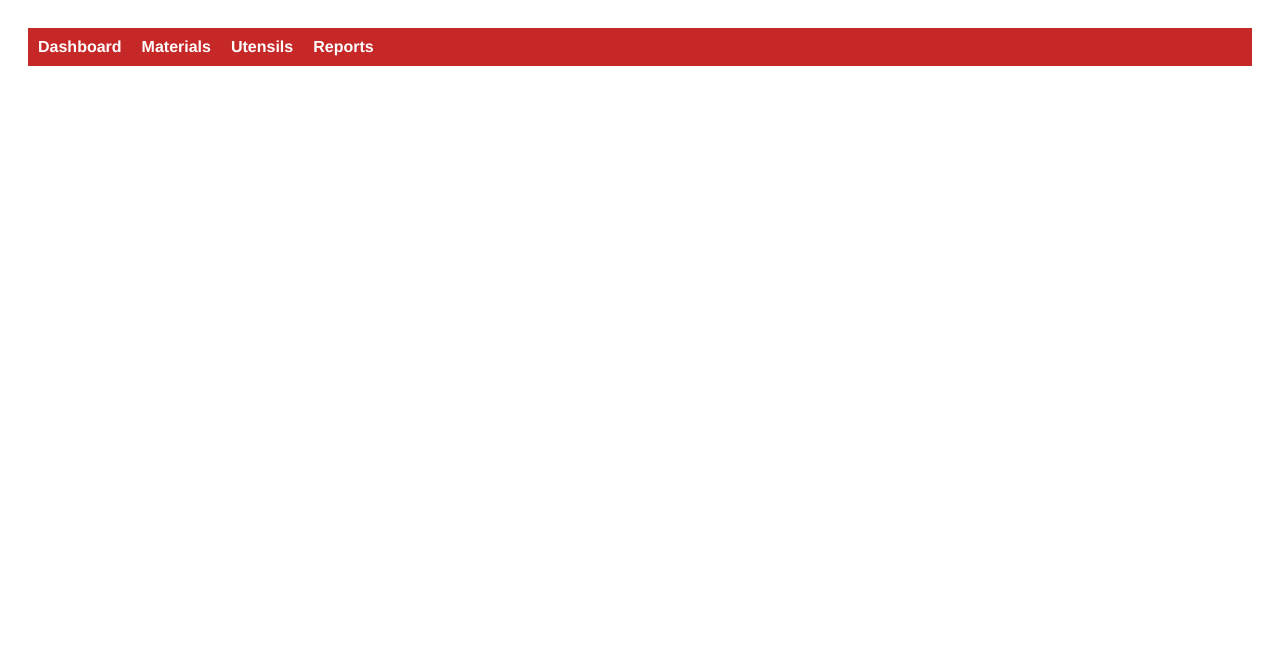
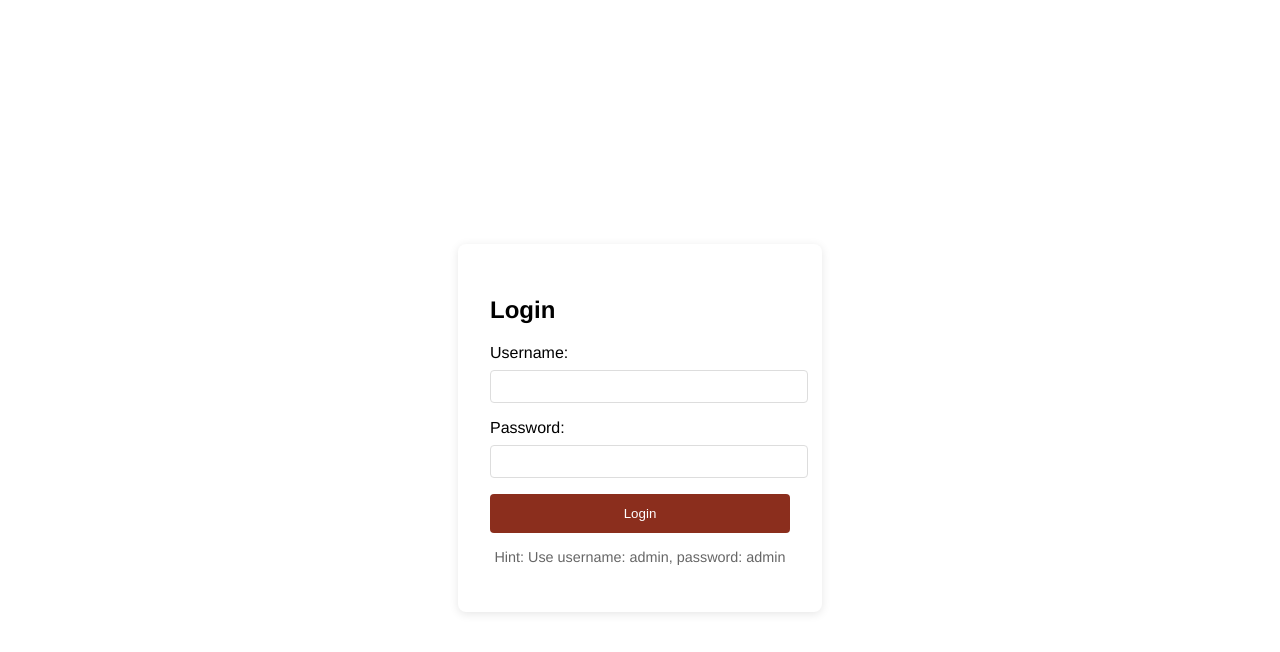
Before and after one commit to CIS-4375-Team-10/CIS4375-Team10-Reyhans-Grill, a Vue app in the folder frontend/: page /login in a window 1280 px wide. Shown: the top 652 px of the page. Built offline with nearby package versions, Linux system fonts and the light colour scheme.

Commit message:
Reyhan’s Grill inventory login pg

```diff
--- a/frontend/src/App.vue
+++ b/frontend/src/App.vue
@@ -1,11 +1,41 @@
 <script setup>
+import { ref, onMounted, onUnmounted } from 'vue'
 import Navbar from './components/Navbar.vue'
+
+const isAuthenticated = ref(localStorage.getItem('isAuthenticated') === 'true')
+
+// Function to update auth state
+const updateAuthState = () => {
+  isAuthenticated.value = localStorage.getItem('isAuthenticated') === 'true'
+}
+
+// Listen for storage changes (from other tabs/windows)
+const handleStorageChange = (event) => {
+  if (event.key === 'isAuthenticated') {
+    updateAuthState()
+  }
+}
+
+// Listen for custom event from login component
+const handleAuthChange = () => {
+  updateAuthState()
+}
+
+onMounted(() => {
+  window.addEventListener('storage', handleStorageChange)
+  window.addEventListener('authChange', handleAuthChange)
+})
+
+onUnmounted(() => {
+  window.removeEventListener('storage', handleStorageChange)
+  window.removeEventListener('authChange', handleAuthChange)
+})
 </script>
 
 <template>
   <div id="app">
-    <Navbar />        <!-- Navigation menu -->
-    <router-view />   <!-- Page content will appear here -->
+    <Navbar v-if="isAuthenticated" />  <!-- Only show when authenticated -->
+    <router-view />
   </div>
 </template>
 
--- a/frontend/src/components/Navbar.vue
+++ b/frontend/src/components/Navbar.vue
@@ -1,22 +1,50 @@
 <template>
   <nav>
+    <div class="brand">Reyhan’s Grill Inventory</div>
     <ul>
-      <li><router-link to="/">Dashboard</router-link></li>
-      <li><router-link to="/materials">Materials</router-link></li>
-      <li><router-link to="/utensils">Utensils</router-link></li>
-      <li><router-link to="/reports">Reports</router-link></li>
+      <li v-if="isAuthenticated"><router-link to="/dashboard">Dashboard</router-link></li>
+      <li v-if="isAuthenticated"><router-link to="/materials">Materials</router-link></li>
+      <li v-if="isAuthenticated"><router-link to="/utensils">Utensils</router-link></li>
+      <li v-if="isAuthenticated"><router-link to="/reports">Reports</router-link></li>
+      <li v-if="isAuthenticated"><button class="logout-btn" @click="logout">Logout</button></li>
     </ul>
   </nav>
 </template>
 
 <script setup>
-  // No JavaScript needed for basic links
+import { ref, watchEffect } from 'vue'
+import { useRouter } from 'vue-router'
+
+const router = useRouter()
+const isAuthenticated = ref(localStorage.getItem('isAuthenticated') === 'true')
+
+// ✅ Watch localStorage changes to update Navbar automatically
+watchEffect(() => {
+  isAuthenticated.value = localStorage.getItem('isAuthenticated') === 'true'
+})
+
+function logout() {
+  localStorage.removeItem('isAuthenticated')
+  router.push('/login')
+}
 </script>
 
 <style scoped>
 nav {
-  background-color: #c62828; /* red theme */
-  padding: 10px;
+  background-color: #8B2E1D;
+  color: #fff;
+  padding: 12px 24px;
+  display: flex;
+  justify-content: space-between;
+  align-items: center;
+  box-shadow: 0 2px 8px rgba(0, 0, 0, 0.2);
+}
+
+.brand {
+  font-size: 1.4rem;
+  font-weight: bold;
+  letter-spacing: 1px;
+  color: #FBBF24;
 }
 
 ul {
@@ -25,15 +53,40 @@ ul {
   gap: 20px;
   margin: 0;
   padding: 0;
+  align-items: center;
 }
 
 li a {
-  color: white;
+  color: #fff;
   text-decoration: none;
-  font-weight: bold;
+  font-weight: 600;
+  transition: color 0.3s, transform 0.2s;
+}
+
+li a:hover {
+  color: #FBBF24;
+  transform: scale(1.05);
 }
 
 li a.router-link-active {
-  text-decoration: underline;
+  border-bottom: 2px solid #FBBF24;
+  padding-bottom: 2px;
+}
+
+.logout-btn {
+  background-color: #D97706;
+  border: none;
+  padding: 6px 12px;
+  border-radius: 6px;
+  color: #fff;
+  font-weight: bold;
+  cursor: pointer;
+  transition: background-color 0.3s, transform 0.2s;
+}
+
+.logout-btn:hover {
+  background-color: #FBBF24;
+  color: #8B2E1D;
+  transform: scale(1.05);
 }
 </style>
--- /dev/null
+++ b/frontend/src/pages/Login.vue
@@ -0,0 +1,101 @@
+<script setup>
+import { ref } from 'vue'
+import { useRouter } from 'vue-router'
+
+const router = useRouter()
+const username = ref('')
+const password = ref('')
+const error = ref('')
+
+function login() {
+  // Use the correct credentials - admin/admin
+  if (username.value === 'admin' && password.value === 'admin') {
+    localStorage.setItem('isAuthenticated', 'true')
+
+    // Trigger custom event to update navbar in App.vue
+    window.dispatchEvent(new Event('authChange'))
+
+    router.push('/dashboard')
+  } else {
+    error.value = 'Invalid credentials. Use admin/admin'
+  }
+}
+</script>
+
+<template>
+  <div class="login-container">
+    <form @submit.prevent="login" class="login-form">
+      <h2>Login</h2>
+      <div class="form-group">
+        <label>Username:</label>
+        <input type="text" v-model="username" required>
+      </div>
+      <div class="form-group">
+        <label>Password:</label>
+        <input type="password" v-model="password" required>
+      </div>
+      <button type="submit">Login</button>
+      <p v-if="error" class="error">{{ error }}</p>
+      <p class="hint">Hint: Use username: admin, password: admin</p>
+    </form>
+  </div>
+</template>
+
+<style scoped>
+.login-container {
+  display: flex;
+  justify-content: center;
+  align-items: center;
+  height: 100vh;
+}
+
+.login-form {
+  background: white;
+  padding: 2rem;
+  border-radius: 8px;
+  box-shadow: 0 2px 10px rgba(0, 0, 0, 0.1);
+  width: 300px;
+}
+
+.form-group {
+  margin-bottom: 1rem;
+}
+
+label {
+  display: block;
+  margin-bottom: 0.5rem;
+}
+
+input {
+  width: 100%;
+  padding: 0.5rem;
+  border: 1px solid #ddd;
+  border-radius: 4px;
+}
+
+button {
+  width: 100%;
+  padding: 0.75rem;
+  background-color: #8B2E1D;
+  color: white;
+  border: none;
+  border-radius: 4px;
+  cursor: pointer;
+}
+
+button:hover {
+  background-color: #A33A27;
+}
+
+.error {
+  color: red;
+  margin-top: 1rem;
+}
+
+.hint {
+  color: #666;
+  font-size: 0.9rem;
+  margin-top: 1rem;
+  text-align: center;
+}
+</style>
--- a/frontend/src/router/index.js
+++ b/frontend/src/router/index.js
@@ -1,14 +1,17 @@
 import { createRouter, createWebHistory } from 'vue-router'
+import Login from '../pages/Login.vue'
 import Dashboard from '../pages/Dashboard.vue'
 import Materials from '../pages/Materials.vue'
 import Utensils from '../pages/Utensils.vue'
 import Reports from '../pages/Reports.vue'
 
 const routes = [
-  { path: '/', component: Dashboard },
-  { path: '/materials', component: Materials },
-  { path: '/utensils', component: Utensils },
-  { path: '/reports', component: Reports }
+  { path: '/login', component: Login, name: 'login' },
+  { path: '/dashboard', component: Dashboard, name: 'dashboard' },
+  { path: '/materials', component: Materials, name: 'materials' },
+  { path: '/utensils', component: Utensils, name: 'utensils' },
+  { path: '/reports', component: Reports, name: 'reports' },
+  { path: '/', component: Login } // Use component instead of redirect
 ]
 
 const router = createRouter({
@@ -16,4 +19,33 @@ const router = createRouter({
   routes
 })
 
+// ✅ Enhanced navigation guard
+router.beforeEach((to, from, next) => {
+  const isAuthenticated = localStorage.getItem('isAuthenticated') === 'true'
+
+  // Handle root path - replace instead of redirect to avoid history issues
+  if (to.path === '/') {
+    if (isAuthenticated) {
+      next('/dashboard')
+    } else {
+      next('/login')
+    }
+    return
+  }
+
+  // Protect routes if not authenticated
+  if (!isAuthenticated && to.path !== '/login') {
+    next('/login')
+    return
+  }
+
+  // Redirect authenticated users away from login
+  if (isAuthenticated && to.path === '/login') {
+    next('/dashboard')
+    return
+  }
+
+  next()
+})
+
 export default router
```
